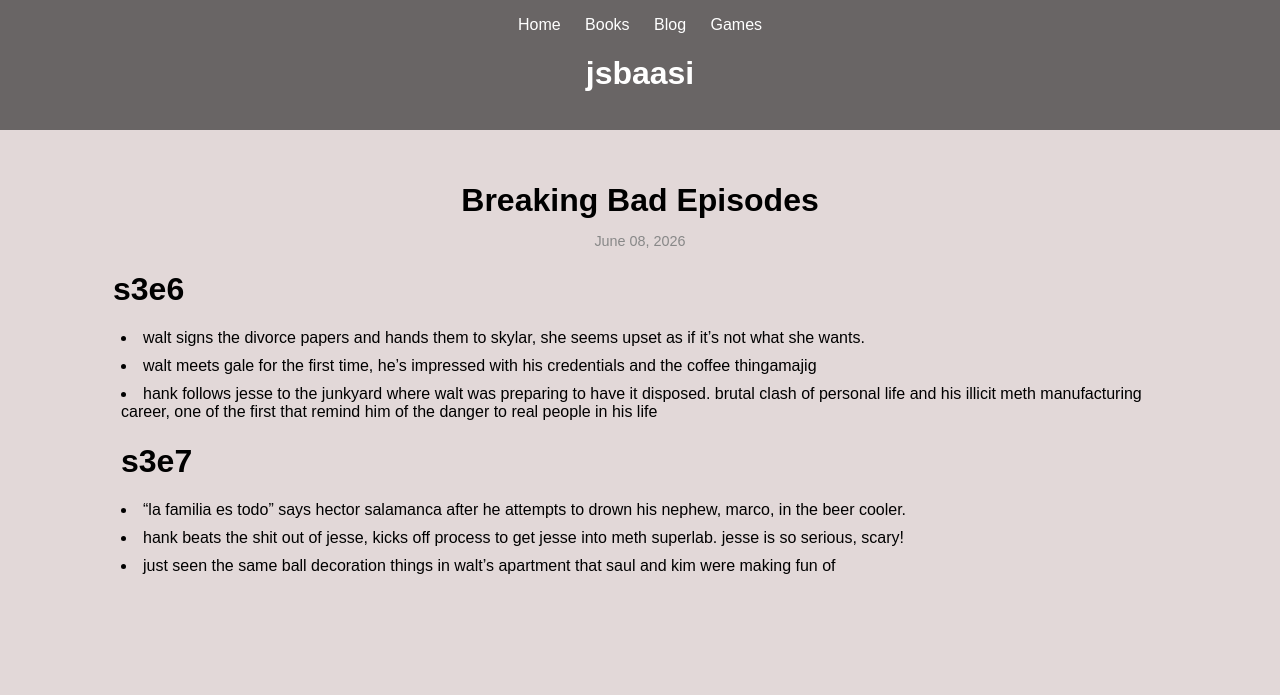
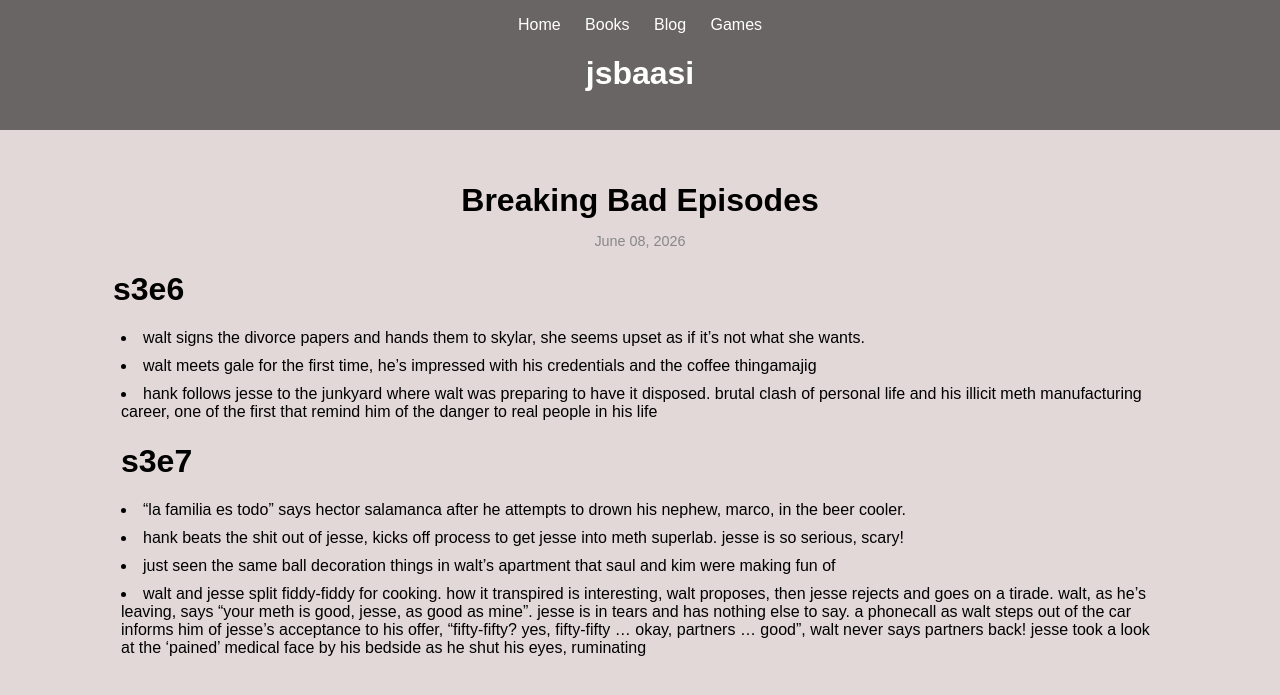
Before and after one commit to jsbaasi/jsbaasi.github.io, a Jekyll site: the page built from _posts/2026-06-08-breaking-bad-episodes.md, in a window 1280 px wide. Shown: the top 695 px of the page. Built offline with Jekyll 4.4.1, drawn with Linux system fonts in a browser that asks for light colours.

Commit message:
vault backup: 2026-06-08 18:30:37

```diff
--- a/_posts/2026-06-08-breaking-bad-episodes.md
+++ b/_posts/2026-06-08-breaking-bad-episodes.md
@@ -13,3 +13,4 @@
 - "la familia es todo" says hector salamanca after he attempts to drown his nephew, marco, in the beer cooler.
 - hank beats the shit out of jesse, kicks off process to get jesse into meth superlab. jesse is so serious, scary!
 - just seen the same ball decoration things in walt's apartment that saul and kim were making fun of
+- walt and jesse split fiddy-fiddy for cooking. how it transpired is interesting, walt proposes, then jesse rejects and goes on a tirade. walt, as he's leaving, says "your meth is good, jesse, as good as mine". jesse is in tears and has nothing else to say. a phonecall as walt steps out of the car informs him of jesse's acceptance to his offer, "fifty-fifty? yes, fifty-fifty ... okay, partners ... good", walt never says partners back! jesse took a look at the 'pained' medical face by his bedside as he shut his eyes, ruminating
```
Also changed, not shown: _posts/2026-06-08-garden-calisthenics-equipment.md (+1 -0 lines).
